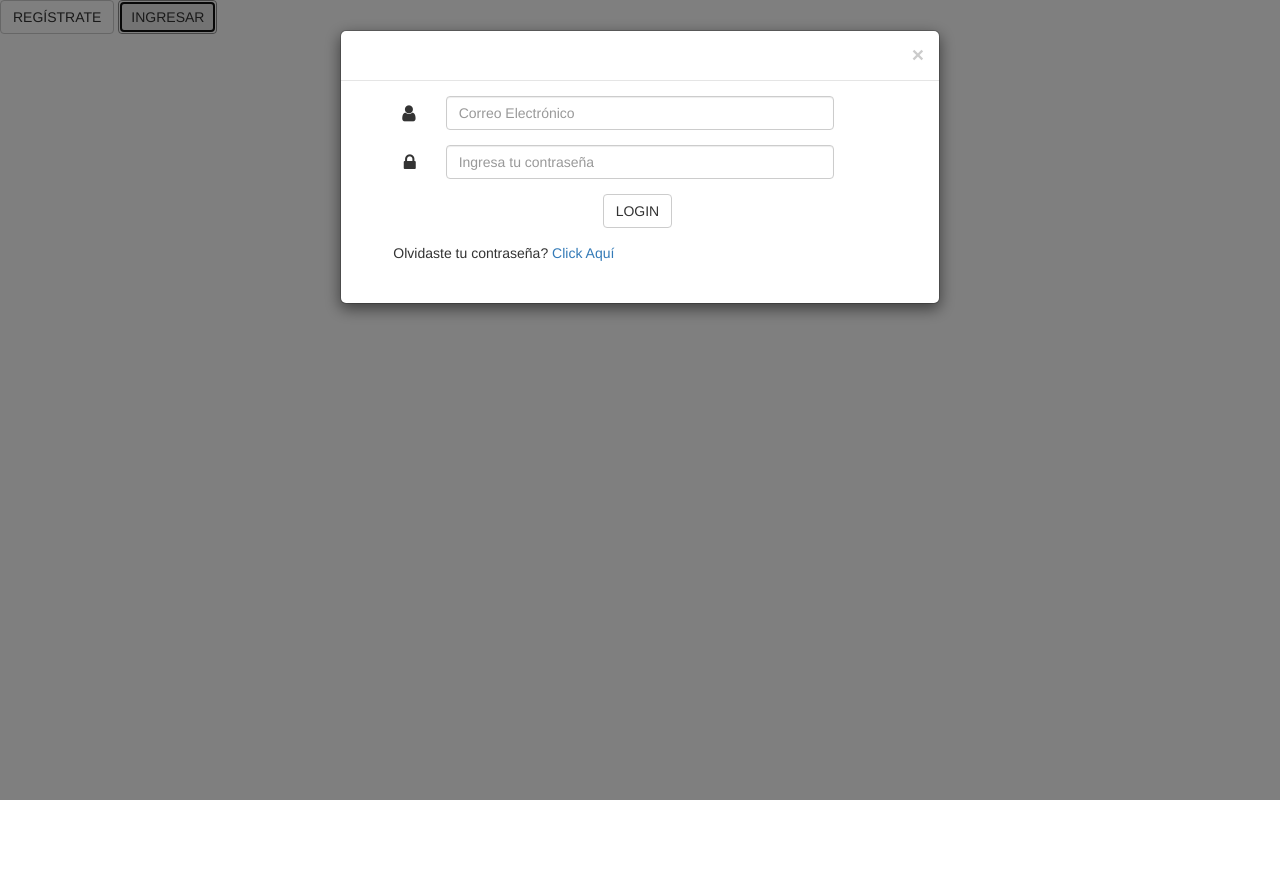
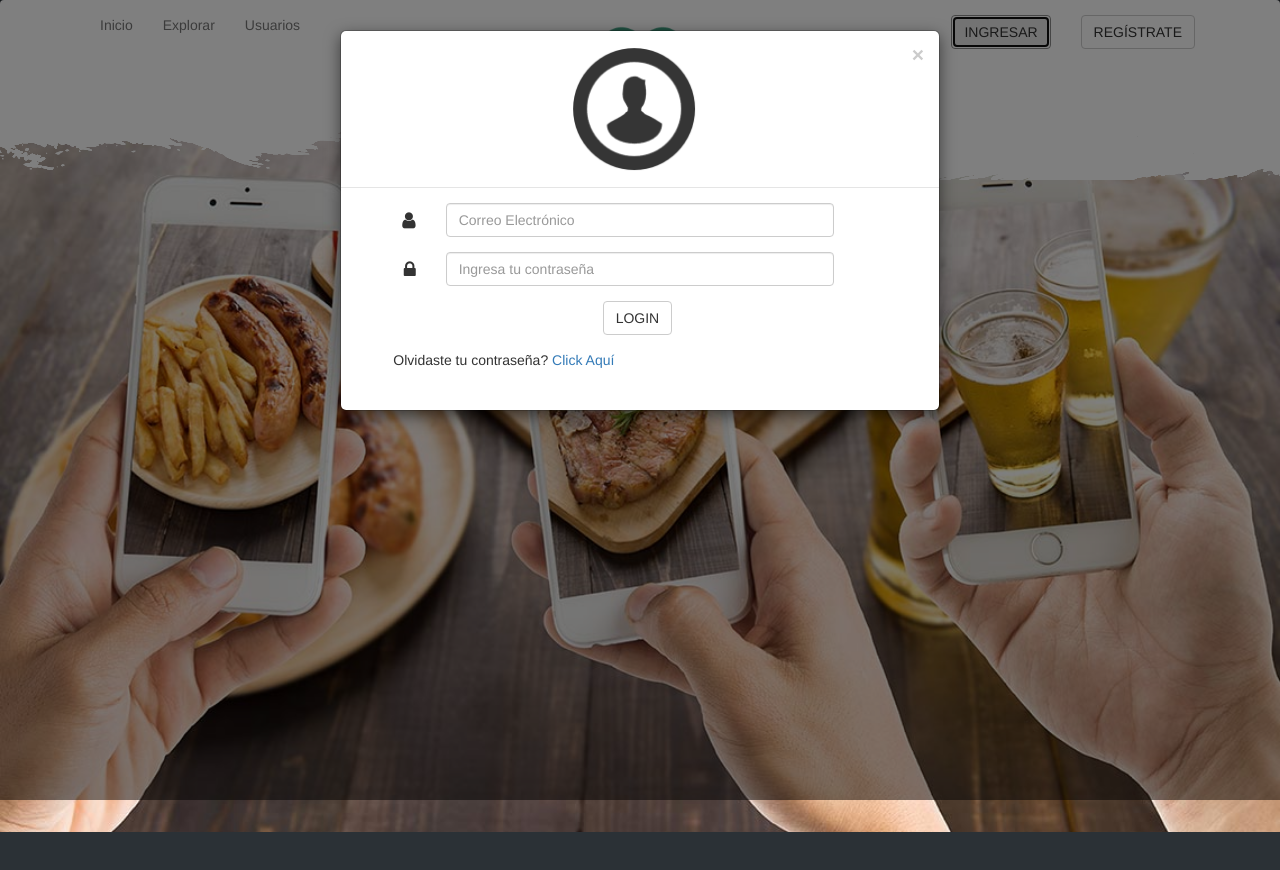
Before and after one commit to tamybl/loveinfood, a plain HTML site: page index.html in a window 1280 px wide. Both pictures are taken after a click on the button "INGRESAR". Before the commit the page ends 800 px from the top, so only its background shows below. Drawn offline with Linux system fonts and the light colour scheme; no server answers.

Commit message:
Menu principal usuarios anonimos y imagen bienvenida

```diff
--- a/assets/css/main.css
+++ b/assets/css/main.css
@@ -0,0 +1,100 @@
+body {
+    position: relative;
+}
+
+#navigation {
+    height: 180px;
+    border: none;
+    background-color: transparent;
+    background-image: url(../img/header-bg.png);
+    background-position: 50% 80%;
+    z-index: 100;
+}
+
+.logo {
+
+}
+
+.maincontent {
+    position: absolute;
+    background-color: #2b3136;
+    height: 1000px;
+    width: 100%;
+    top: 0;
+
+}
+
+.pad-0 {
+    padding: 0;
+}
+
+
+/* login section */
+
+.photo-login {
+    width: 7em;
+    height: auto;
+    display: block;
+    margin: auto;
+}
+
+/* header slide */
+
+.slide {
+    height: 60em;
+    overflow: hidden;
+}
+
+.photo-header {
+    width: 100%;
+}
+
+.intro {
+    margin-top: 8em;
+}
+
+@media screen and (min-width:768px){
+    .navbar-brand-centered {
+        position: absolute;
+        left: 44%;
+        display: block;
+        width: 330px;
+        height: auto;
+        text-align: center;
+
+    }
+    .navbar>.container .navbar-brand-centered,
+    .navbar>.container-fluid .navbar-brand-centered {
+        margin-left: -80px;
+    }
+}
+
+@media screen and (max-width: 768px) {
+    .navbar-brand-centered {
+        background-size: contain;
+        height: 100%;
+    }
+
+    .logo {
+    width: 9em;
+}
+
+    #navbar-brand-centered {
+        background-color: #fff;
+        border-color: none;
+    }
+
+    #navigation {
+        height: 91px;
+        border: none;
+        background-color: #fff;
+    }
+
+    .intro {
+        margin-top: 5em;
+    }
+
+    .slide {
+    height: auto;
+}
+}
--- a/assets/js/app.js
+++ b/assets/js/app.js
@@ -94,7 +94,6 @@ $(document).ready( function () {
 	 	var user = firebase.auth().currentUser;
 		user.sendEmailVerification().then(function() {
   		// Email sent.
-  		console.log('Enviando correo...');
 		}).catch(function(error) {
   		// An error happened.
   		console.log(error);
--- a/index.html
+++ b/index.html
@@ -29,8 +29,48 @@
 	<link rel="stylesheet" href="assets/css/main.css">
 </head>
 <body>
-	<button type="button" class="btn btn-default text-uppercase bold" data-toggle="modal" data-target="#modalRegister">Regístrate</button>
-	<button type="button" class="btn btn-default text-uppercase bold" data-toggle="modal" data-target="#modalLogin">Ingresar</button>
+	<nav class="navbar navbar-default" id="navigation">
+    <div class="container">
+		<!-- El logo y el menu hamburguesa  -->
+		  <div class="navbar-header">
+		    <button type="button" class="navbar-toggle" data-toggle="collapse" data-target="#navbar-brand-centered">
+		        <span class="sr-only">Toggle navigation</span>
+		        <span class="icon-bar"></span>
+		        <span class="icon-bar"></span>
+		        <span class="icon-bar"></span>
+		      </button>
+		      <div class="navbar-brand navbar-brand-centered"><img src="assets/img/logofull.PNG" class="img-responsive logo"></div>
+		    </div>
+
+		    <!-- Recoger todos los enlaces, formularios y otros contenidos -->
+		    <div class="collapse navbar-collapse" id="navbar-brand-centered">
+		      <ul class="nav navbar-nav">
+		        <li><a href="#">Inicio</a></li>
+		        <li><a href="#">Explorar</a></li>
+		        <li><a href="#">Usuarios</a></li>
+		      </ul>
+		      <ul class="nav navbar-nav navbar-right">
+		        <li><a href="#"><button type="button" class="btn btn-default text-uppercase bold" data-toggle="modal" data-target="#modalLogin">Ingresar</button></a></li>
+		        <li><a href="#"><button type="button" class="btn btn-default text-uppercase bold" data-toggle="modal" data-target="#modalRegister">Regístrate</button></a></li>
+		      </ul>
+		    </div><!-- /.navbar-collapse -->
+		  </div><!-- /.container-fluid -->
+		</nav>
+
+	<main class="maincontent container-fluid">
+		<div class="row intro">
+			<div class="col-md-12 pad-0">
+				<div class="slide"><img src="assets/img/header-photo.jpg" alt="" class="photo-header"></div>
+			</div>
+
+		</div>
+
+		<p>Hola</p>
+		<div id="register_users">	</div>
+	</main>
+
+
+
 	<!-- Modal Registrarse -->
 	<div class="modal fade" id="modalRegister" role="dialog">
 	  <div class="modal-dialog">
@@ -61,7 +101,7 @@
 
 	  </div>
 	</div>
-	<div id="register_users">	</div>
+
 	<!-- Fin Modal Registrarse-->
 	<!-- Modal Iniciar Sesión -->
 	<div class="modal fade" id="modalLogin" role="dialog">
@@ -69,7 +109,7 @@
 		      	<div class="modal-content login-color">
 		        	<div class="modal-header">
 		        		<button type="button" class="close" data-dismiss="modal">&times;</button>
-		        		<h4 class="modal-title align-center"><img src="" class="img-responsive photo" alt=""></h4>
+		        		<h4 class="modal-title align-center"><img src="assets/img/user-dark.png" class="img-responsive photo-login" alt=""></h4>
 		        	</div>
 		        	<div class="modal-body">
 		        		<div class="content">
```
Also changed, not shown: assets/img/logofull.PNG (added).
